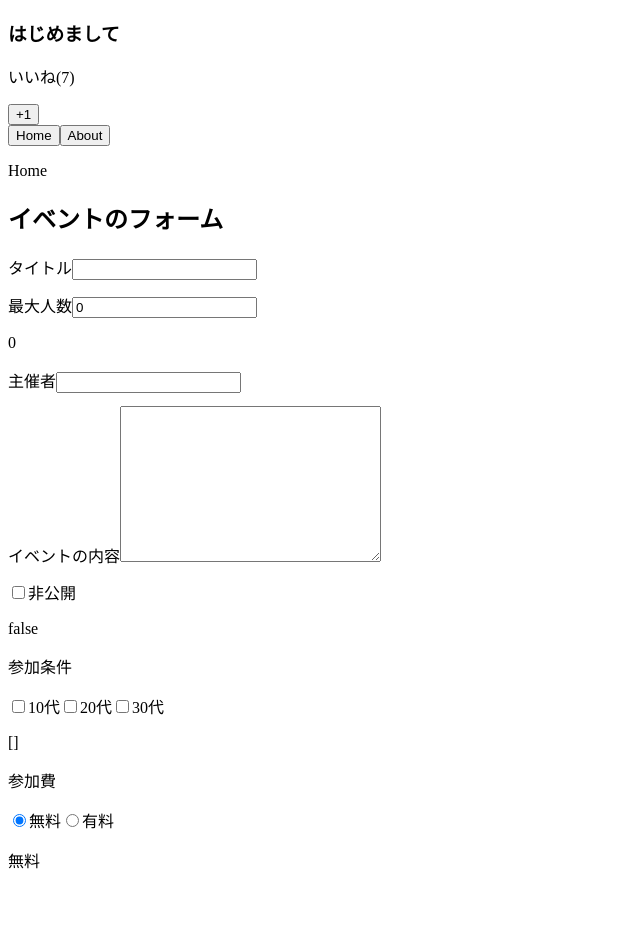
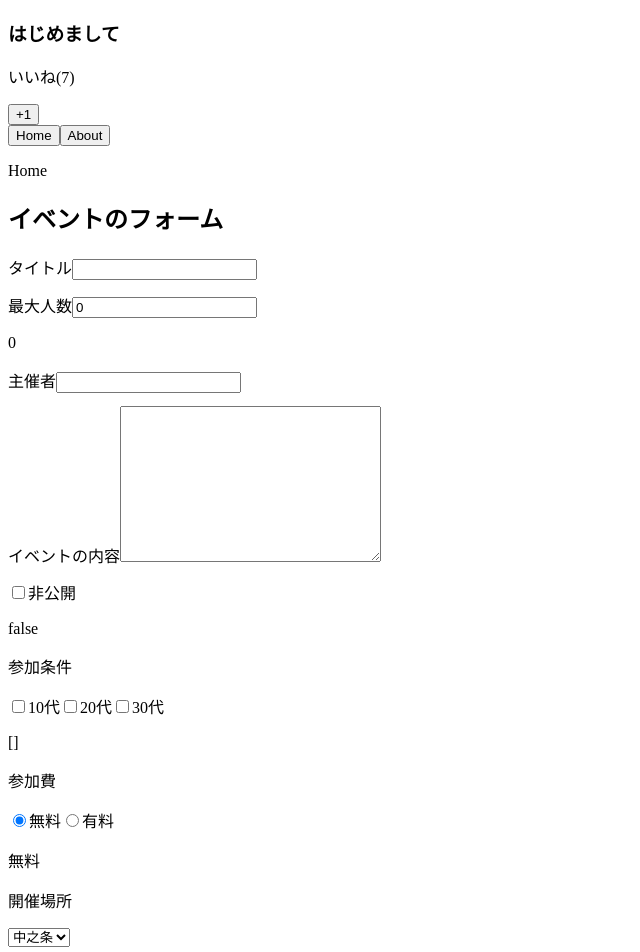
Before and after one commit to tomizawa0214/vue-sample, a Vue app in the folder udemy-vuejs-2/: page / in a window 1280 px wide. Shown: the top 952 px of the page, without its empty margins (0-640 px from the left). Before the commit the page ends 888 px from the top, so only its background shows below. Built offline with nearby package versions, Linux system fonts and the light colour scheme.

Commit message:
セレクトボックスの双方向

```diff
--- a/udemy-vuejs-2/src/App.vue
+++ b/udemy-vuejs-2/src/App.vue
@@ -82,6 +82,14 @@
       >
       <label for="paid">有料</label>
       <p>{{ eventData.price }}</p>
+      <p>開催場所</p>
+      <select v-model="eventData.location">
+        <option
+          v-for="location in locations"
+          :key="location"
+        >{{ location }}</option>
+      </select>
+      <p>{{ eventData.location }}</p>
     </div>
   </div>
 </template>
@@ -97,6 +105,7 @@
     return {
       number: 14,
       currentComponent: "Home",
+      locations: ["高崎", "中之条", "前橋"],
       eventData: {
         title: "",
         maxNumber: 0,
@@ -104,7 +113,8 @@
         detail: "",
         isPrivate: false,
         target: [],
-        price: "無料"
+        price: "無料",
+        location: "中之条"
       }
     }
   },
```
